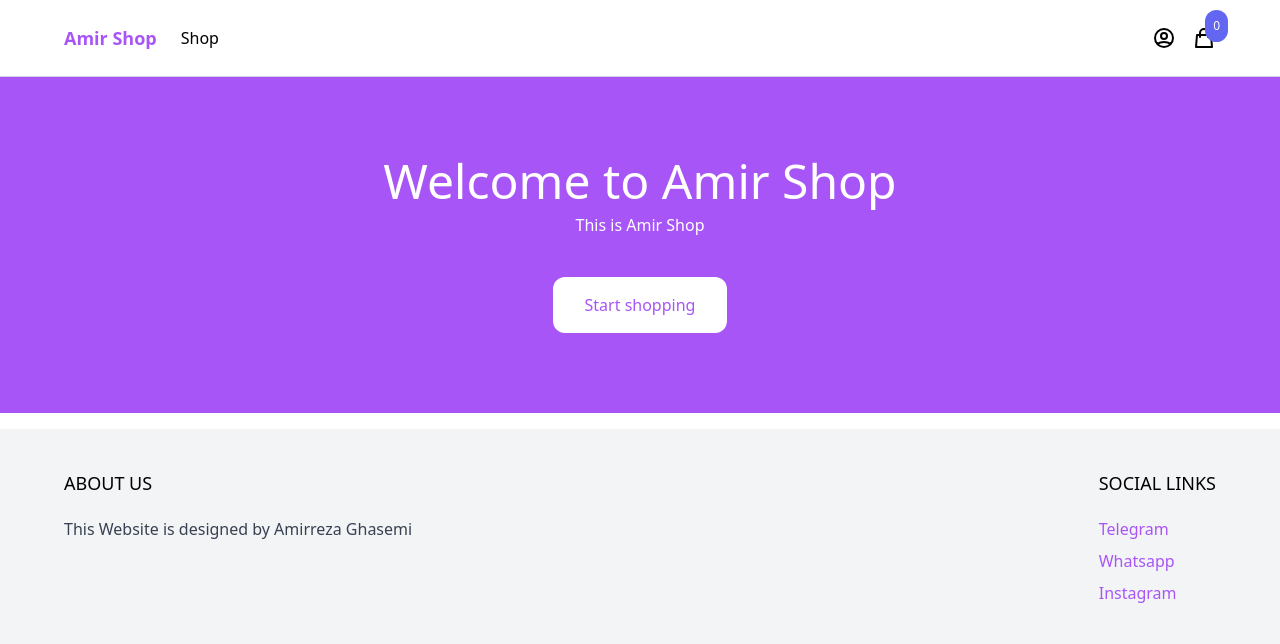
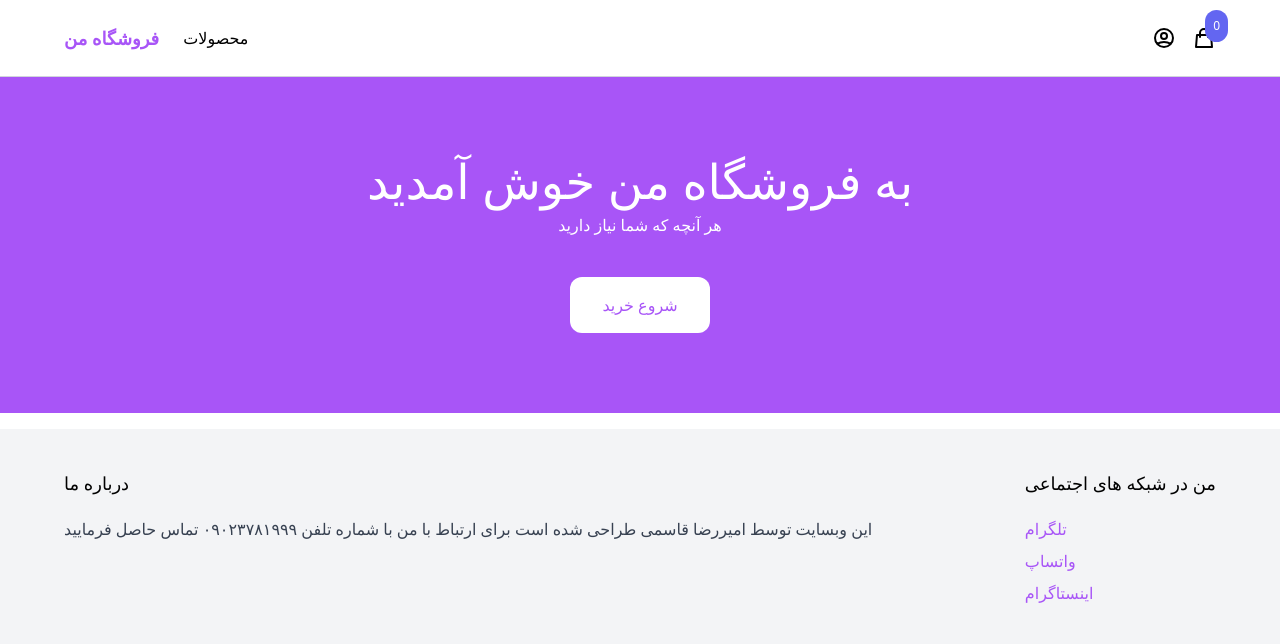
Before and after one commit to amirgh78/AmirSHop, a Django app: page / in a window 1280 px wide. Shown: the top 644 px of the page. Run offline with Django 4.2, Linux system fonts and the light colour scheme; data that the repository does not hold is empty; some libraries are stand-ins or nearby versions.

Commit message:
Amir Final

```diff
--- a/shop/templates/shop/base.html
+++ b/shop/templates/shop/base.html
@@ -5,20 +5,20 @@
         <meta charset="UTF-8">
         <meta name="viewport" content="width=device-width, initial-scale=1.0">
         <script src="https://cdn.tailwindcss.com"></script>
-        <title>{% block title %}{% endblock %} | Amir Shop</title>
+        <title>{% block title %}{% endblock %} | فروشگاه من</title>
     </head>
 
     <body>
         <nav class="border-b border-gray-300">
             <div class="max-w-6xl mx-auto py-2 px-6 xl:px-0 flex items-center justify-between">
                 <div class="menu-left flex items-center space-x-6">
-                    <a href="{% url 'frontpage' %}" class="py-4 text-lg text-purple-500 font-semibold">Amir Shop</a>
+                    <a href="{% url 'frontpage' %}" class="py-4 text-lg text-purple-500 font-semibold">فروشگاه من</a>
 
                     <ul class="flex items-center space-x-4">
-                        <li><a href="{% url 'shop' %}">Shop</a></li>
+                        <li><a href="{% url 'shop' %}">محصولات</a></li>
 
                         {% if request.user.is_authenticated %}
-                            <li><a href="{% url 'logout' %}">Log out</a></li>
+                            <li><a href="{% url 'logout' %}">خروج</a></li>
                         {% endif %}
                     </ul>
                 </div>
@@ -49,18 +49,19 @@
         <footer class="bg-gray-100">
             <div class="max-w-6xl mx-auto py-10 px-6 xl:px-0 md:flex justify-between">
                 <div class="footer-left mb-12 md:mb-0">
-                    <h2 class="mb-5 uppercase text-lg">About us</h2>
+                    <h2 class="mb-5 uppercase text-lg">درباره ما</h2>
 
-                    <p class="text-gray-700">This Website is designed by Amirreza Ghasemi</p>
+                    <p class="text-gray-700">این وبسایت توسط امیررضا قاسمی طراحی شده است
+                    برای ارتباط با من با شماره تلفن ۰۹۰۲۳۷۸۱۹۹۹ تماس حاصل فرمایید</p>
                 </div>
 
                 <div class="footer-right">
-                    <h2 class="mb-5 uppercase text-lg">Social links</h2>
+                    <h2 class="mb-5 uppercase text-lg">من در شبکه های اجتماعی</h2>
 
                     <ul class="space-y-2">
-                        <li><a href="#" class="text-purple-500 hover:text-purple-800">Telegram</a></li>
-                        <li><a href="#" class="text-purple-500 hover:text-purple-800">Whatsapp</a></li>
-                        <li><a href="#" class="text-purple-500 hover:text-purple-800">Instagram</a></li>
+                        <li><a href="https://t.me/amirreza_gsm" class="text-purple-500 hover:text-purple-800">تلگرام</a></li>
+                        <li><a href="https://wa.me/989023781999" class="text-purple-500 hover:text-purple-800">واتساپ</a></li>
+                        <li><a href="https://www.instagram.com/amirreza_gsm/" class="text-purple-500 hover:text-purple-800">اینستاگرام</a></li>
                     </ul>
                 </div>
             </div>
--- a/shop/templates/shop/frontpage.html
+++ b/shop/templates/shop/frontpage.html
@@ -1,15 +1,15 @@
 {% extends 'shop/base.html' %}
 
-{% block title %}Welcome{% endblock %}
+{% block title %}خوش آمدید{% endblock %}
 
 {% block content %}
 <header class="px-6 py-10 lg:py-20 bg-purple-500">
     <div class="max-w-3xl mx-auto text-center">
-        <p class="mb-2 text-3xl lg:text-5xl text-white">Welcome to Amir Shop</p>
+        <p class="mb-2 text-3xl lg:text-5xl text-white">به فروشگاه من خوش آمدید</p>
 
-        <p class="mb-10 text-white">This is Amir Shop</p>
+        <p class="mb-10 text-white">هر آنچه که شما نیاز دارید</p>
 
-    <a href="{% url 'shop' %}" class="inline-block px-8 py-4 rounded-xl bg-white text-purple-500 hover:bg-gray-200">Start shopping</a>
+    <a href="{% url 'shop' %}" class="inline-block px-8 py-4 rounded-xl bg-white text-purple-500 hover:bg-gray-200">شروع خرید</a>
     </div>
 </header>
 
```
